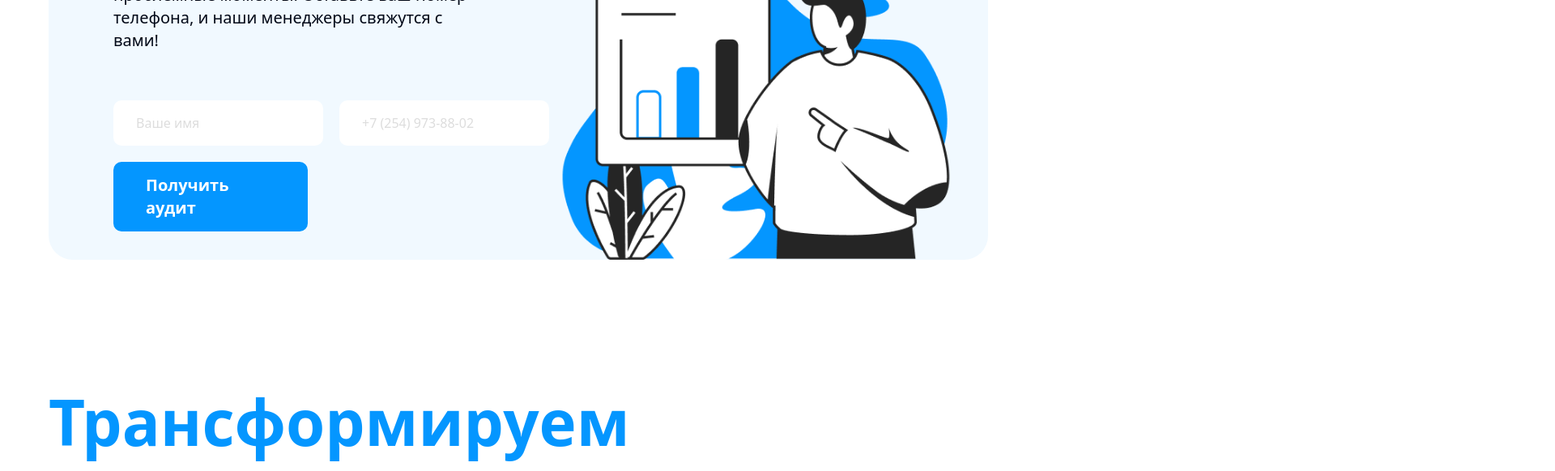
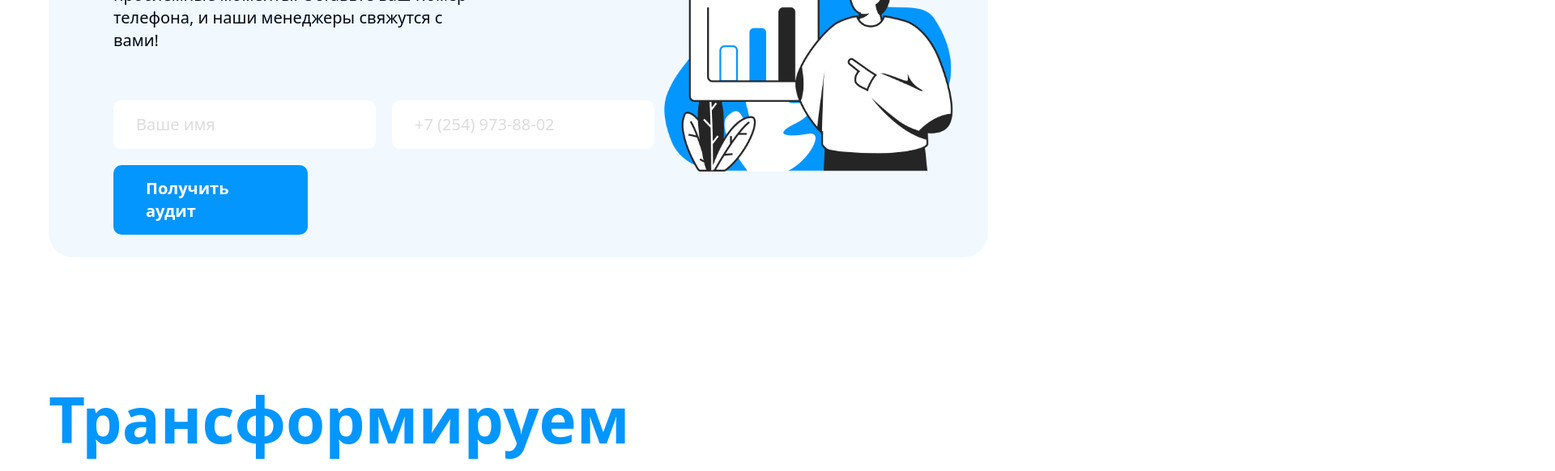
Before and after one commit to amazonooo/bitrix, a Next.js app: page / in a window 1280 px wide. Shown: the part 3480-4062 px from the top of the page at 81% size, 1920 px wide, since content can reach past the window. Built offline with nearby package versions, Linux system fonts and the light colour scheme.

Commit message:
fixed anim on mobile

```diff
--- a/src/app/(site)/components/feedback/FeedbackBottom.tsx
+++ b/src/app/(site)/components/feedback/FeedbackBottom.tsx
@@ -19,12 +19,12 @@ export default function FeedbackTop() {
 							<div className='flex flex-col lg:flex-row lg:items-center gap-5 mb-5'>
 								<input
 									type='tel'
-									className='bg-white outline-none border-none rounded-[10px] pl-7 py-4 placeholder:text-use-gray focus:outline focus:outline-primary-blue transition-all duration-300'
+									className='bg-white outline-none border-none rounded-[10px] pl-7 py-4 placeholder:text-use-gray focus:outline focus:outline-primary-blue transition-all duration-300 text-base lg:text-xl placeholder:lg:text-xl placeholder:text-base'
 									placeholder='+7 (254) 973-88-02'
 								/>
 							</div>
 
-							<Button link='/' className='lg:w-[240px] mb-7 py-[13px]'>
+							<Button link='/' className='h-[60px]'>
 								Получить аудит
 							</Button>
 						</form>
--- a/src/app/(site)/components/feedback/FeedbackTop.tsx
+++ b/src/app/(site)/components/feedback/FeedbackTop.tsx
@@ -19,12 +19,12 @@ export default function FeedbackTop() {
 							<div className='flex flex-col lg:flex-row lg:items-center gap-5 mb-5'>
 								<input
 									type='text'
-									className='bg-white outline-none border-none rounded-[10px] pl-7 py-4 placeholder:text-use-gray focus:outline focus:outline-primary-blue transition-all duration-300'
+									className='bg-white outline-none border-none rounded-[10px] pl-7 py-4 placeholder:text-use-gray focus:outline focus:outline-primary-blue transition-all duration-300 text-base lg:text-xl placeholder:lg:text-xl placeholder:text-base'
 									placeholder='Ваше имя'
 								/>
 								<input
 									type='tel'
-									className='bg-white outline-none border-none rounded-[10px] pl-7 py-4 placeholder:text-use-gray focus:outline focus:outline-primary-blue transition-all duration-300'
+									className='bg-white outline-none border-none rounded-[10px] pl-7 py-4 placeholder:text-use-gray focus:outline focus:outline-primary-blue transition-all duration-300 text-base lg:text-xl placeholder:lg:text-xl placeholder:text-base'
 									placeholder='+7 (254) 973-88-02'
 								/>
 							</div>
--- a/src/app/(site)/components/partners/Partners.tsx
+++ b/src/app/(site)/components/partners/Partners.tsx
@@ -3,7 +3,7 @@ import PartnersCard from './PartnersCard'
 
 export default function Partners() {
   return (
-		<div>
+		<div className='overflow-hidden'>
 			<Title
 				className='ml-auto mr-auto xl:px-[60px] px-5 sm:px-10 2xl:max-w-[1400px] 2xl:px-[2rem]'
 				title='Наши партнеры'
--- a/src/components/ui/Button.tsx
+++ b/src/components/ui/Button.tsx
@@ -13,7 +13,7 @@ export default function Button(btn: IButton) {
 			href={btn.link}
 			type='submit'
 			className={cn(
-				'rounded-[10px] bg-primary-blue px-10 py-[15px] flex items-center justify-center font-bold text-xl text-white hover:scale-105 hover:shadow-md transition-all duration-300',
+				'rounded-[10px] bg-primary-blue px-10 py-[15px] flex items-center justify-center font-bold text-base md:text-xl text-white hover:scale-105 hover:shadow-md transition-all duration-300',
 				btn.className
 			)}
 		>
```
